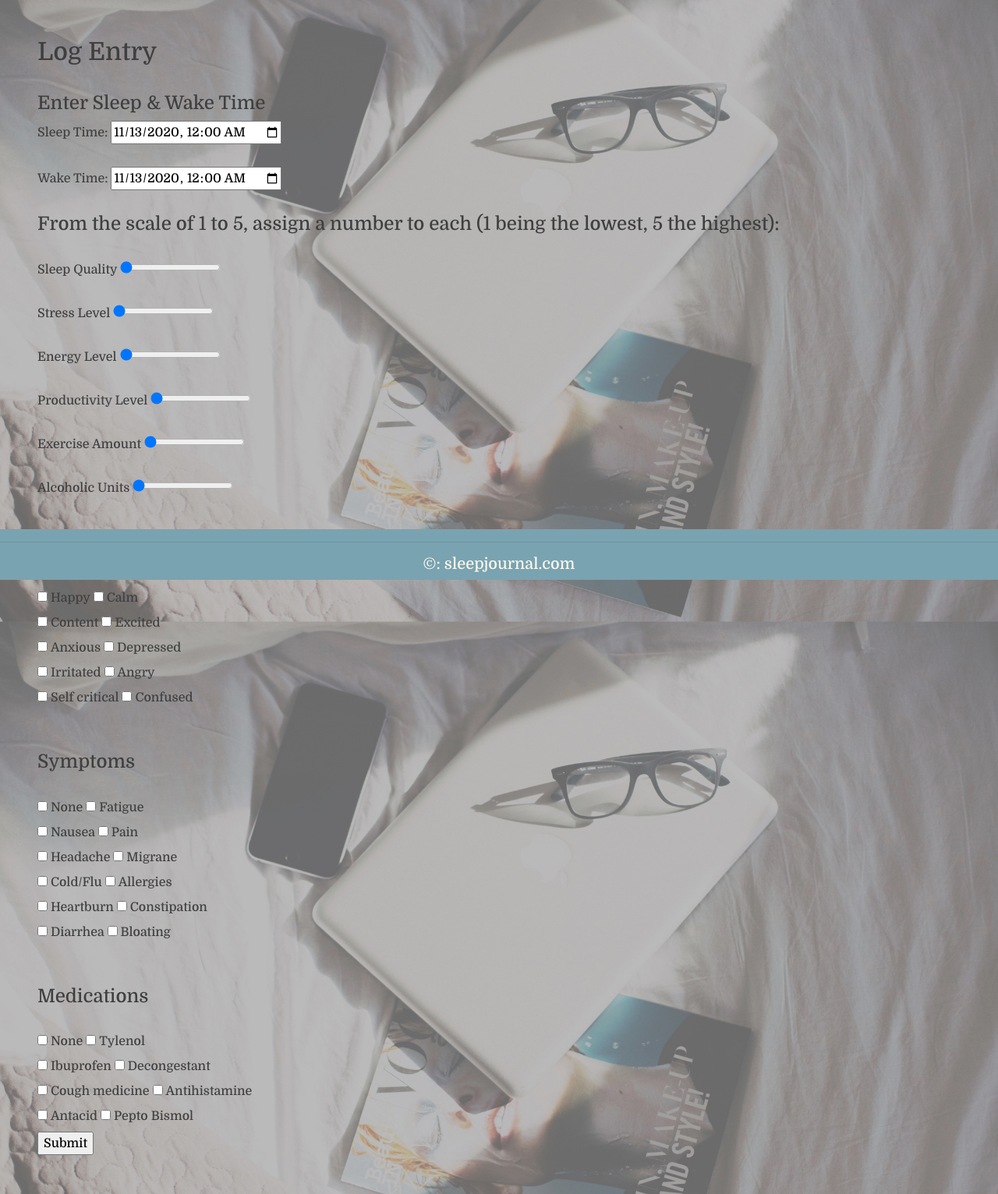
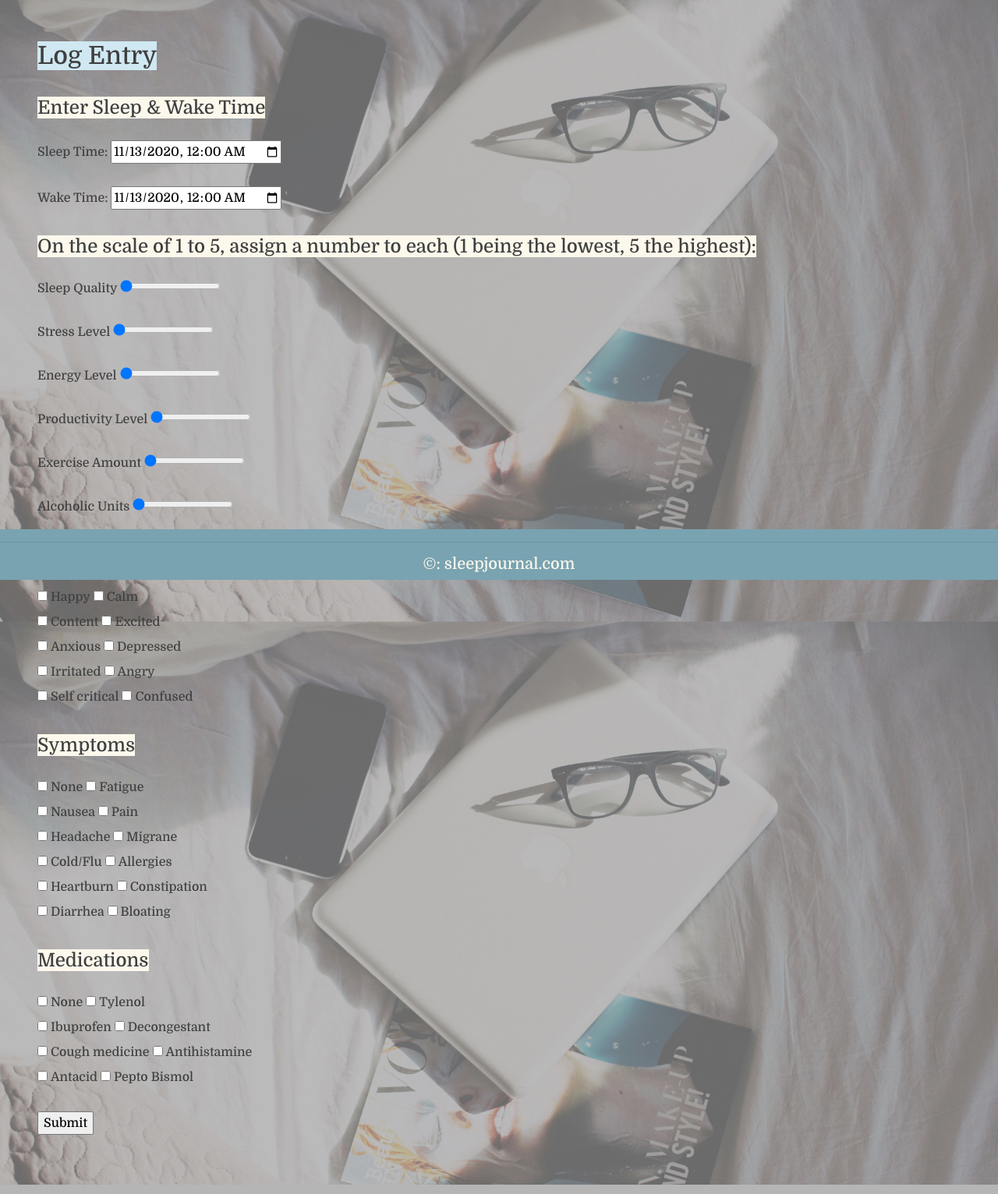
Before and after one commit to alice-yt/hackbright-project, a Flask app: page /log_entry in a window 1280 px wide. Shown: the part 56-1588 px from the top of the page at 78% size. Run offline with Flask 2, Linux system fonts and the light colour scheme; some libraries are stand-ins or nearby versions.

Commit message:
styled the form page

```diff
--- a/static/css/style.css
+++ b/static/css/style.css
@@ -50,7 +50,29 @@ footer {
 #mainform {
 	padding: 3rem;
 }
+#log-entry {
+	font-size: xx-large;
+}
 
+#sleep-wake-time {
+	font-size: x-large;
+}
+
+#drag-scale {
+	font-size: x-large;
+}
+
+#moods {
+	font-size: x-large;
+}
+
+#symptoms {
+	font-size: x-large;
+}
+
+#medications {
+	font-size: x-large;
+}
 
 /* Login */
 #login-form {
--- a/templates/combined_form.html
+++ b/templates/combined_form.html
@@ -20,10 +20,12 @@
     {% block body %}
   <form action="/log_entry" method="POST" name="add_time_and_input_fields" id="mainform">
 
-  <h2>Log Entry</h2>
+  <span style="background-color: #d0e8f2" id=log-entry>Log Entry</span>
   <br>
-  <h4>Enter Sleep & Wake Time</h4>
-
+  <br>
+  <span style="background-color: #fcf8ec" id=sleep-wake-time>Enter Sleep & Wake Time</span>
+  <br>
+  <br>
   <label for="sleeptime">Sleep Time:</label>
 
   <input type="datetime-local" id="sleeptime"
@@ -42,8 +44,11 @@
   <br>
   <br>
 
-  <h4>From the scale of 1 to 5, assign a number to each (1 being the lowest, 5 the highest):</h4>
+  <span style="background-color: #fcf8ec" id=drag-scale>On the scale of 1 to 5, assign a number to each (1 being the lowest, 5 the highest):</span>
+
   <br>
+  <br>
+
   <label for="sleep_quality">Sleep Quality</label>
   <input type="range" name="sleep_quality" id="sleep_quality" min="0" max="5" step="1" value="0">
   <output class="sleep_quality_output" for="sleep_quality"></output>
@@ -85,9 +90,9 @@
 
   <br>
   <br>
-  <br>
 
-  <h4>Moods</h4>
+  <span style="background-color: #fcf8ec" id=moods>Moods</span>
+    <br>
     <br>
     <input type="checkbox" name="mood" value="happy">
     <label>Happy</label>
@@ -116,9 +121,9 @@
 
   <br>
   <br>
-  <br>
 
-  <h4>Symptoms</h4>
+  <span style="background-color: #fcf8ec" id=moods>Symptoms</span>
+    <br>
     <br>
     <input type="checkbox" name="symptom" value="none">
     <label>None</label>
@@ -152,9 +157,9 @@
 
   <br>
   <br>
-  <br>
 
-  <h4>Medications</h4>
+  <span style="background-color: #fcf8ec" id=moods>Medications</span>
+    <br>
     <br>
     <input type="checkbox" name="medication" value="none">
     <label>None</label>
@@ -176,7 +181,9 @@
     <input type="checkbox" name="medication" value="pepto_bismol">
     <label>Pepto Bismol</label>
 
+    <br>
     <p>
+      <br>
         <input type="submit">
     </p>
 
```
